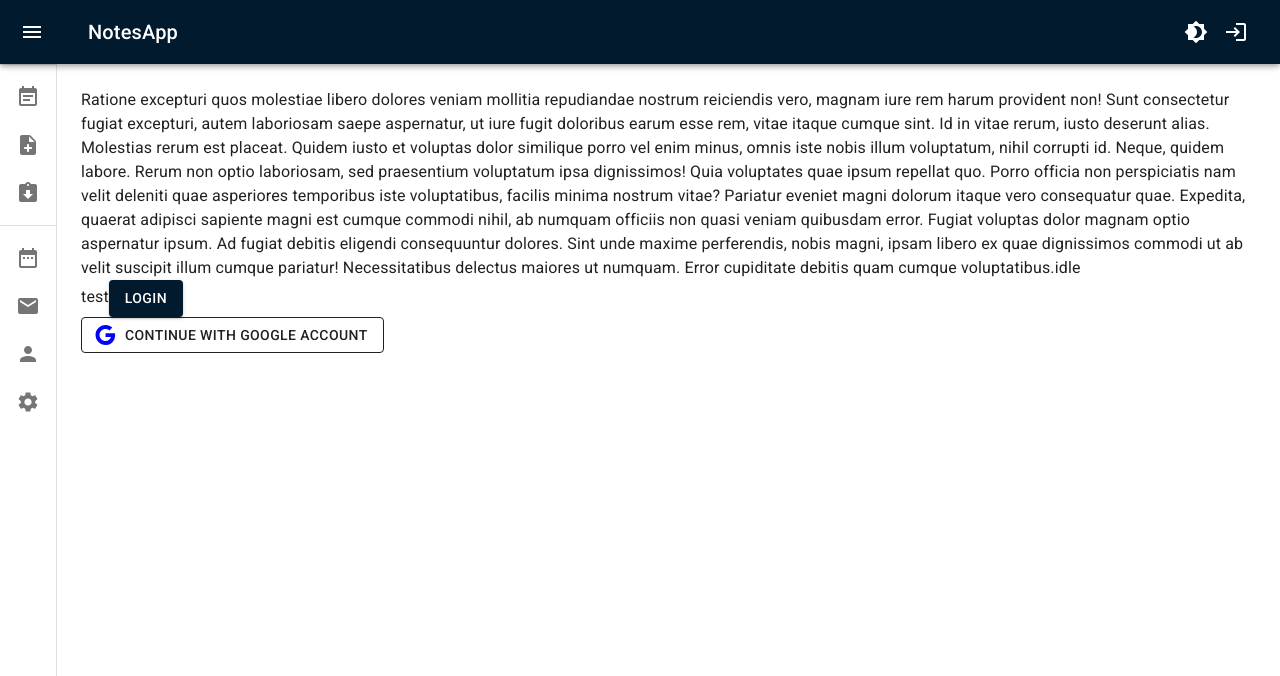
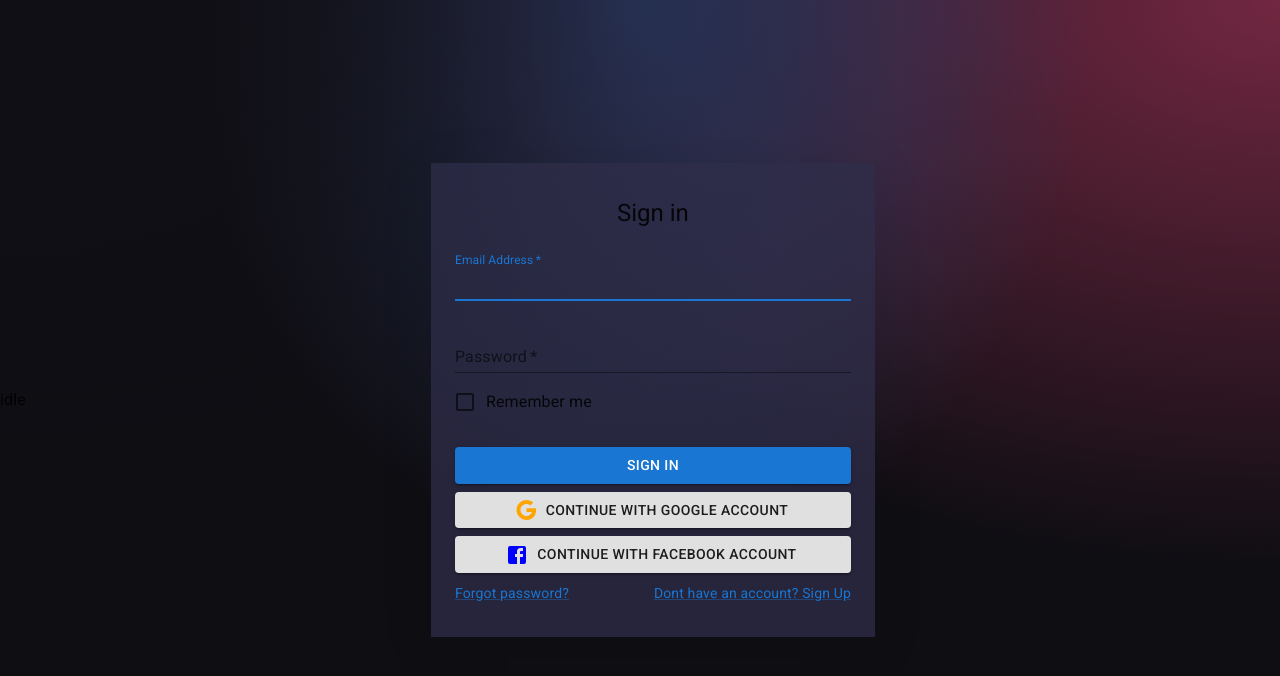
Before and after one commit to motakjan/NotesApp, a React (Create React App) app in the folder client/: page /login in a window 1280 px wide. Shown: the top 676 px of the page. Built offline with nearby package versions, Linux system fonts and the light colour scheme.

Commit message:
basic routing and login form start

```diff
--- a/client/package.json
+++ b/client/package.json
@@ -18,6 +18,7 @@
         "react": "^17.0.2",
         "react-dom": "^17.0.2",
         "react-query": "^3.34.0",
+        "react-router-dom": "^6.2.1",
         "react-scripts": "^4.0.3",
         "typescript": "^4.1.2",
         "web-vitals": "^1.0.1"
--- a/client/src/App.tsx
+++ b/client/src/App.tsx
@@ -1,39 +1,23 @@
-import Box from '@mui/material/Box';
+import { BrowserRouter, Routes, Route } from 'react-router-dom';
+import { WithLayout } from './components/Layout/WithLayout';
 import { Authentication } from './pages/Authentication';
-import GoogleIcon from '@mui/icons-material/Google';
-import { LoginWithButton } from './components/UI/LoginWithButton/LoginWithButton';
+import { Dashboard } from './pages/Dashboard/Dashboard';
 
 export const App: React.FC = () => (
-    <Box
-        sx={{
-            width: '100%',
-        }}
-    >
-            Ratione excepturi quos molestiae libero dolores veniam mollitia
-            repudiandae nostrum reiciendis vero, magnam iure rem harum provident
-            non! Sunt consectetur fugiat excepturi, autem laboriosam saepe
-            aspernatur, ut iure fugit doloribus earum esse rem, vitae itaque
-            cumque sint. Id in vitae rerum, iusto deserunt alias. Molestias
-            rerum est placeat. Quidem iusto et voluptas dolor similique porro
-            vel enim minus, omnis iste nobis illum voluptatum, nihil corrupti
-            id. Neque, quidem labore. Rerum non optio laboriosam, sed
-            praesentium voluptatum ipsa dignissimos! Quia voluptates quae ipsum
-            repellat quo. Porro officia non perspiciatis nam velit deleniti quae
-            asperiores temporibus iste voluptatibus, facilis minima nostrum
-            vitae? Pariatur eveniet magni dolorum itaque vero consequatur quae.
-            Expedita, quaerat adipisci sapiente magni est cumque commodi nihil,
-            ab numquam officiis non quasi veniam quibusdam error. Fugiat
-            voluptas dolor magnam optio aspernatur ipsum. Ad fugiat debitis
-            eligendi consequuntur dolores. Sint unde maxime perferendis, nobis
-            magni, ipsam libero ex quae dignissimos commodi ut ab velit suscipit
-            illum cumque pariatur! Necessitatibus delectus maiores ut numquam.
-            Error cupiditate debitis quam cumque voluptatibus.
-        <Authentication />
-        <LoginWithButton
-            icon={ <GoogleIcon /> }
-            text="Continue with Google account"
-            type="google"
-            color="blue"
-        />
-    </Box>
+    <BrowserRouter>
+        <Routes>
+            <Route
+                path="/login"
+                element={<Authentication />}
+            />
+            <Route
+                path="/dashboard"
+                element={<WithLayout page={<Dashboard />} />}
+            />
+            <Route
+                path="*"
+                element={<WithLayout page={<div>NOT FOUND</div>} />}
+            />
+        </Routes>
+    </BrowserRouter>
 );
--- a/client/src/components/Authentication/Login.tsx
+++ b/client/src/components/Authentication/Login.tsx
@@ -1,20 +1,127 @@
 import Button from '@mui/material/Button';
+import CssBaseline from '@mui/material/CssBaseline';
+import TextField from '@mui/material/TextField';
+import FormControlLabel from '@mui/material/FormControlLabel';
+import GoogleIcon from '@mui/icons-material/Google';
+import FacebookIcon from '@mui/icons-material/Facebook';
+import Checkbox from '@mui/material/Checkbox';
+import Link from '@mui/material/Link';
+import Grid from '@mui/material/Grid';
+import Box from '@mui/material/Box';
+import Typography from '@mui/material/Typography';
+import Container from '@mui/material/Container';
+import { LoginWithButton } from '../UI/LoginWithButton/LoginWithButton';
 
 type LoginPropsType = {
-    login: () => void;
+    login: (event: React.FormEvent<HTMLFormElement>) => void;
 };
 
-export const Login: React.FC<LoginPropsType> = ({ login }) => {
-    const data = 'test';
-    return (
-        <div>
-            {data}
-            <Button
-                variant="contained"
-                onClick={login}
+export const Login: React.FC<LoginPropsType> = ({ login }) => (
+    <Container
+        component="main"
+        maxWidth="xs"
+        sx={{
+            backgroundColor: '#2e2d4abd',
+            p: '10px 2rem 2rem 2rem',
+            boxShadow: 'rgba(0, 0, 0, 0.1) 0px 10px 50px;'
+        }}
+    >
+        <CssBaseline />
+        <Box
+            sx={{
+                marginTop: 3,
+                display: 'flex',
+                flexDirection: 'column',
+                alignItems: 'center',
+            }}
+        >
+            <Typography
+                component="h1"
+                variant="h5"
             >
-                Login
-            </Button>
-        </div>
-    );
-};
+                    Sign in
+            </Typography>
+            <Box
+                component="form"
+                onSubmit={login}
+                noValidate
+                sx={{
+                    mt: 1,
+                }}
+            >
+                <TextField
+                    margin="normal"
+                    variant="standard"
+                    required
+                    fullWidth
+                    id="email"
+                    label="Email Address"
+                    name="email"
+                    autoComplete="email"
+                    autoFocus
+                />
+                <TextField
+                    margin="normal"
+                    variant="standard"
+                    required
+                    fullWidth
+                    name="password"
+                    label="Password"
+                    type="password"
+                    id="password"
+                    autoComplete="current-password"
+                />
+                <FormControlLabel
+                    control={<Checkbox
+                        value="remember"
+                        color="primary"
+                    />}
+                    label="Remember me"
+                />
+                <Button
+                    type="submit"
+                    fullWidth
+                    variant="contained"
+                    sx={{
+                        mt: 3, mb: '0.5rem',
+                    }}
+                >
+                        Sign In
+                </Button>
+                <LoginWithButton
+                    icon={ <GoogleIcon /> }
+                    text="Continue with Google account"
+                    type="google"
+                    color="orange"
+                />
+                <LoginWithButton
+                    icon={ <FacebookIcon /> }
+                    text="Continue with Facebook account"
+                    type="facebook"
+                    color="blue"
+                />
+                <Grid container>
+                    <Grid
+                        item
+                        xs
+                    >
+                        <Link
+                            href="#"
+                            variant="body2"
+                        >
+                                Forgot password?
+                        </Link>
+                    </Grid>
+                    <Grid item>
+                        <Link
+                            href="#"
+                            variant="body2"
+                        >
+                                Dont have an account? Sign Up
+                        </Link>
+                    </Grid>
+                </Grid>
+            </Box>
+        </Box>
+    </Container>
+);
--- /dev/null
+++ b/client/src/components/Layout/WithLayout.tsx
@@ -0,0 +1,7 @@
+import { Layout } from './Layout';
+
+export const WithLayout = ({ page }: {page: JSX.Element}) => (
+    <Layout>
+        {page}
+    </Layout>
+);
--- /dev/null
+++ b/client/src/components/UI/GradientBox/GradientBox.ts
@@ -0,0 +1,8 @@
+import { styled } from '@mui/material/styles';
+import { Box } from '@mui/material';
+
+export const GradientBox = styled(Box)({
+    backgroundColor: '#0F0E13',
+    backgroundImage: 'radial-gradient(at 0% 0%, hsla(253,16%,7%,1) 0, transparent 50%), radial-gradient(at 50% 0%, hsla(225,39%,30%,1) 0, transparent 50%), radial-gradient(at 100% 0%, hsla(339,49%,30%,1) 0, transparent 50%)',
+    height: '100vh'
+});
--- a/client/src/components/UI/LoginWithButton/LoginWithButton.tsx
+++ b/client/src/components/UI/LoginWithButton/LoginWithButton.tsx
@@ -11,13 +11,17 @@ export const LoginWithButton = ({ icon, text, type, color }: LoginWithButtonProp
     console.log(type);
     return (
         <Button
-            variant="outlined"
+            variant="contained"
             color="inherit"
+            sx={{
+                width: '100%',
+                mb: '0.5rem',
+            }}
             startIcon={
                 <IconButton
                     sx={{
                         color,
-                        p: 0
+                        p: 0,
                     }}
                 >
                     {icon}
--- a/client/src/index.tsx
+++ b/client/src/index.tsx
@@ -2,7 +2,6 @@ import ReactDOM from 'react-dom';
 import './index.css';
 import { App } from './App';
 import { QueryClient, QueryClientProvider } from 'react-query';
-import { Layout } from './components/Layout/Layout';
 import { ColorModeContextProvider } from './context/ColorModeContext';
 
 const queryClient = new QueryClient();
@@ -10,9 +9,7 @@ const queryClient = new QueryClient();
 ReactDOM.render(
     <QueryClientProvider client={queryClient}>
         <ColorModeContextProvider>
-            <Layout>
-                <App />
-            </Layout>
+            <App />
         </ColorModeContextProvider>
     </QueryClientProvider>,
     document.getElementById('root')
--- a/client/src/pages/Authentication/Authentication.tsx
+++ b/client/src/pages/Authentication/Authentication.tsx
@@ -4,6 +4,7 @@ import { GetAuthResType, LoginDataType } from '../../types/authTypes';
 import { useMutation } from 'react-query';
 import { useEffect } from 'react';
 import { Login } from '../../components/Authentication/Login';
+import { GradientBox } from '../../components/UI/GradientBox/GradientBox';
 
 export const Authentication = () => {
     const { data, mutate, status } = useMutation<
@@ -16,7 +17,15 @@ export const Authentication = () => {
         data && localStorage.setItem('auth-token', data.jwtToken);
     }, [data]);
 
-    const onSubmit = () => {
+    const onSubmit = (event: React.FormEvent<HTMLFormElement>) => {
+        event.preventDefault();
+        const loginFormData = new FormData(event.currentTarget);
+
+        console.log({
+            email: loginFormData.get('email'),
+            password: loginFormData.get('password'),
+        });
+
         const staticData = {
             email: 'teset@tetete.cz',
             password: 'Jedoma1234',
@@ -25,9 +34,15 @@ export const Authentication = () => {
     };
 
     return (
-        <>
+        <GradientBox
+            sx={{
+                display: 'flex',
+                justifyContent: 'center',
+                alignItems: 'center',
+            }}
+        >
             {status}
             <Login login={onSubmit} />
-        </>
+        </GradientBox>
     );
 };
--- /dev/null
+++ b/client/src/pages/Dashboard/Dashboard.tsx
@@ -0,0 +1,5 @@
+export const Dashboard = () => (
+    <div>
+      DASHBOARD
+    </div>
+)
```
Also changed, not shown: 2 other files (tests, documents, lock files or other folders).
